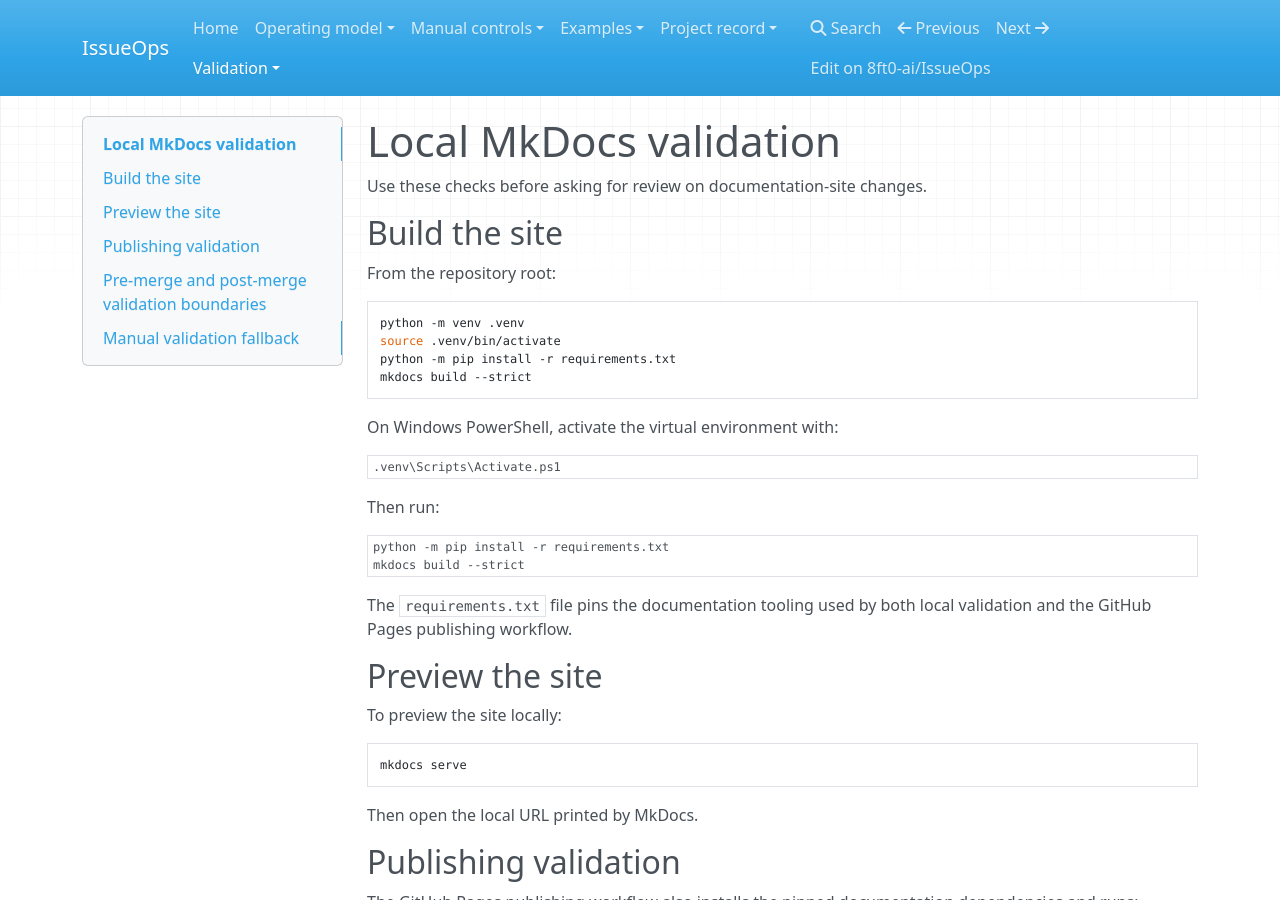
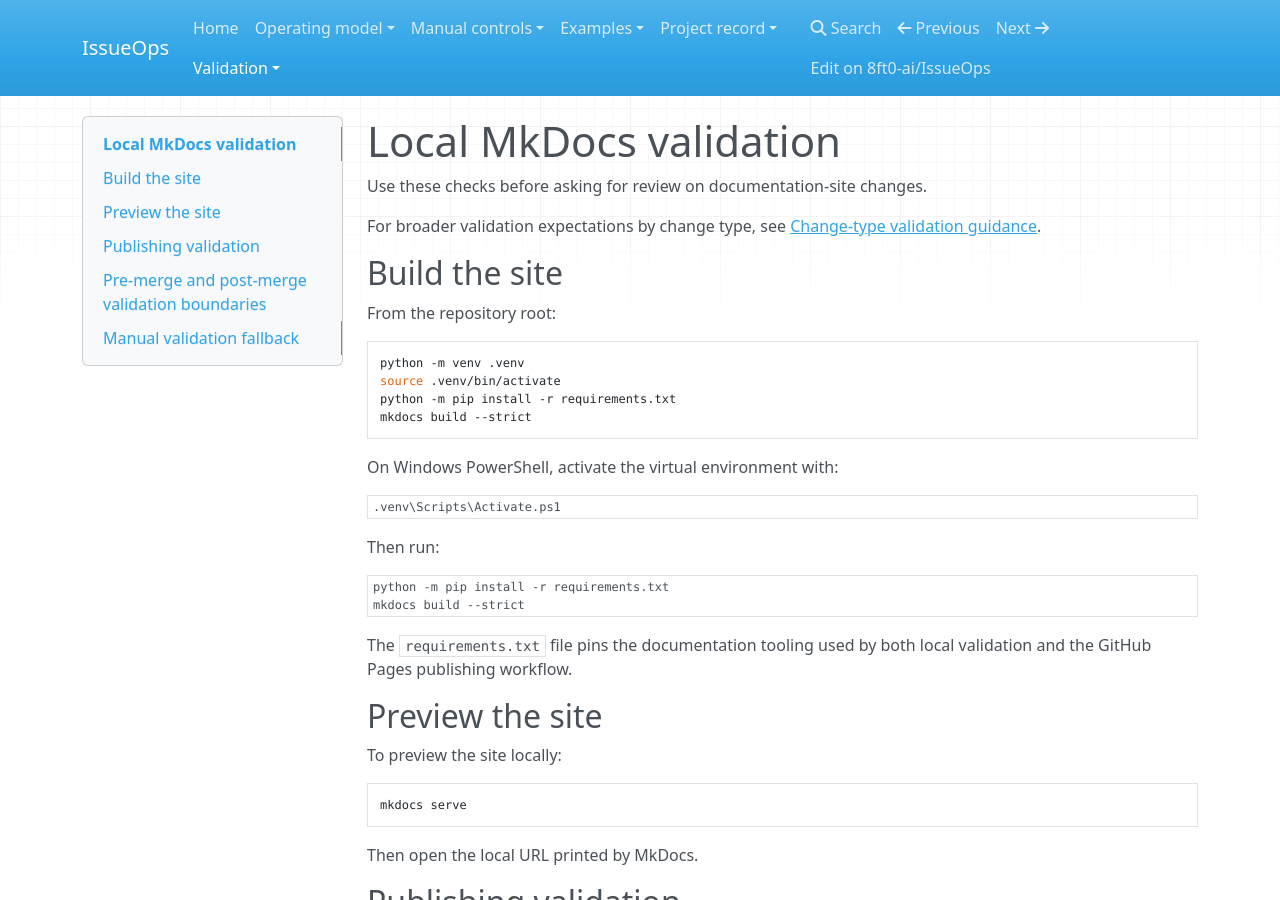
Before and after one commit to 8ft0-ai/IssueOps, an MkDocs documentation site: the page built from docs/local-validation.md, in a window 1280 px wide and 900 px high. Built offline with MkDocs 1.6.1, drawn with Linux system fonts in a browser that asks for light colours; nearby versions of some CDN libraries; some of the changed text lies outside the part shown.

Commit message:
Link local validation to change-type guidance

```diff
--- a/docs/local-validation.md
+++ b/docs/local-validation.md
@@ -1,6 +1,8 @@
 # Local MkDocs validation
 
 Use these checks before asking for review on documentation-site changes.
+
+For broader validation expectations by change type, see [Change-type validation guidance](change-type-validation.md).
 
 ## Build the site
 
@@ -74,6 +76,7 @@ If MkDocs or the pinned dependencies are not available in the current environmen
 - review `mkdocs.yml` navigation against the issue acceptance criteria;
 - inspect internal documentation links;
 - apply the [workflow-change review checklist](workflow-changes.md) when workflow files or workflow descriptions changed;
+- apply the [change-type validation guidance](change-type-validation.md) to avoid claiming irrelevant validation;
 - confirm the site distinguishes canonical docs from wiki/project-memory material;
 - confirm existing Stage 1 workflow content remains accurate; and
 - confirm no wiki cleanup, automation, branch protection, auto-merge or application code changes were introduced.
```
